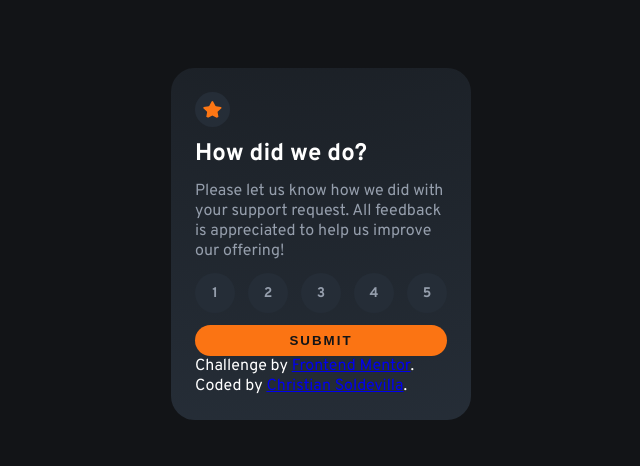
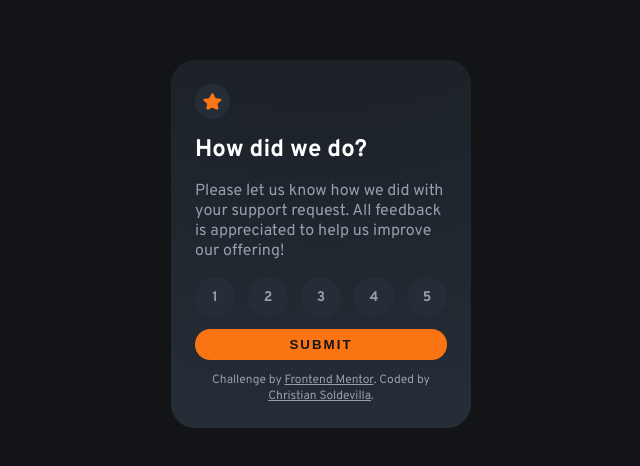
Before and after one commit to soldochris/interactive-rating-component, a React (Vite) app: page / in a window 1280 px wide. Shown: the part 156-622 px from the top of the page, without its empty margins (319-959 px from the left). Built offline with nearby package versions, Linux system fonts and the light colour scheme.

Commit message:
Survey component styles finished

```diff
--- /dev/null
+++ b/src/components/Attribution.css
@@ -0,0 +1,15 @@
+.attribution{
+  padding-top: 12px;
+  font-size: 12px;
+  text-align: center;
+  color: var(--Light-Grey);
+
+  & a{
+    color: var(--Light-Grey);
+  }
+
+  & a:hover{
+    color: var(--Orange);
+    text-decoration: none;
+  }
+}
--- a/src/components/Attribution.jsx
+++ b/src/components/Attribution.jsx
@@ -1,3 +1,5 @@
+import './Attribution.css'
+
 function Attribution(){
   return(
     <footer className="attribution">
--- a/src/components/Survey.css
+++ b/src/components/Survey.css
@@ -1,7 +1,7 @@
 .survey{
   display: flex;
   flex-direction: column;
-  gap: 12px;
+  gap: 16px;
 
   & img{
     background-color: var(--Dark-Blue);
@@ -51,6 +51,11 @@
       & input{
         display: none;
       }
+
+      & input:checked + label{
+        background-color: var(--White);
+        color: var(--Very-Dark-Blue);
+      }
     }
 
     & button{
--- a/src/components/Survey.jsx
+++ b/src/components/Survey.jsx
@@ -11,20 +11,20 @@ function Survey(){
       </p>
       <form>
         <div>
+          <input type="radio" name="value" id="1" value="1"/>
           <label htmlFor="1">1</label>
-          <input type="radio" name="value" id="1" value="1"/>
 
+          <input type="radio" name="value" id="2" value="2"/>
           <label htmlFor="2">2</label>
-          <input type="radio" name="value" id="2" value="2"/>
 
+          <input type="radio" name="value" id="3" value="3"/>
           <label htmlFor="3">3</label>
-          <input type="radio" name="value" id="3" value="3"/>
 
+          <input type="radio" name="value" id="4" value="4"/>
           <label htmlFor="4">4</label>
-          <input type="radio" name="value" id="4" value="4"/>
 
+          <input type="radio" name="value" id="5" value="5"/>
           <label htmlFor="5">5</label>
-          <input type="radio" name="value" id="5" value="5"/>
         </div>
         <button>Submit</button>
       </form>
```
